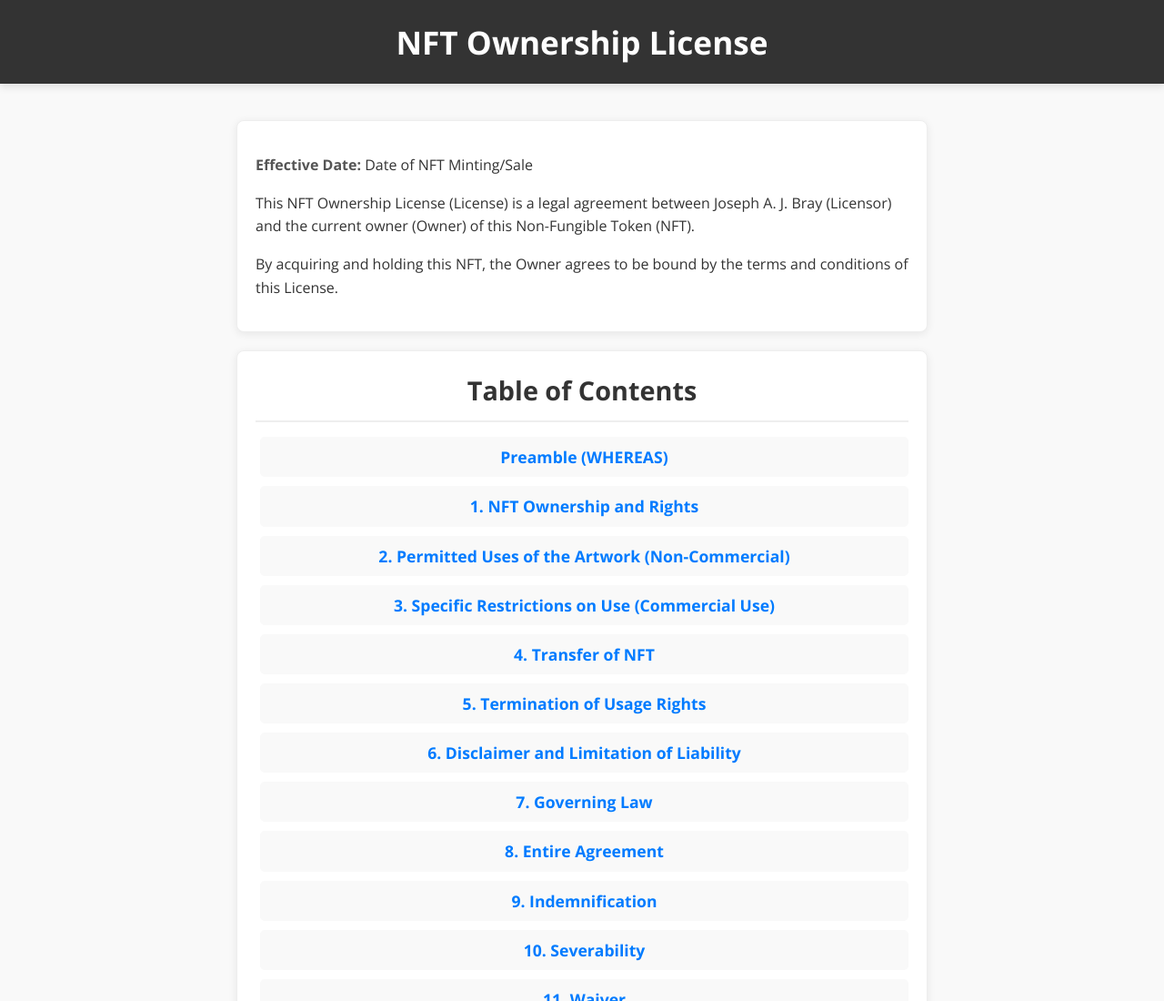
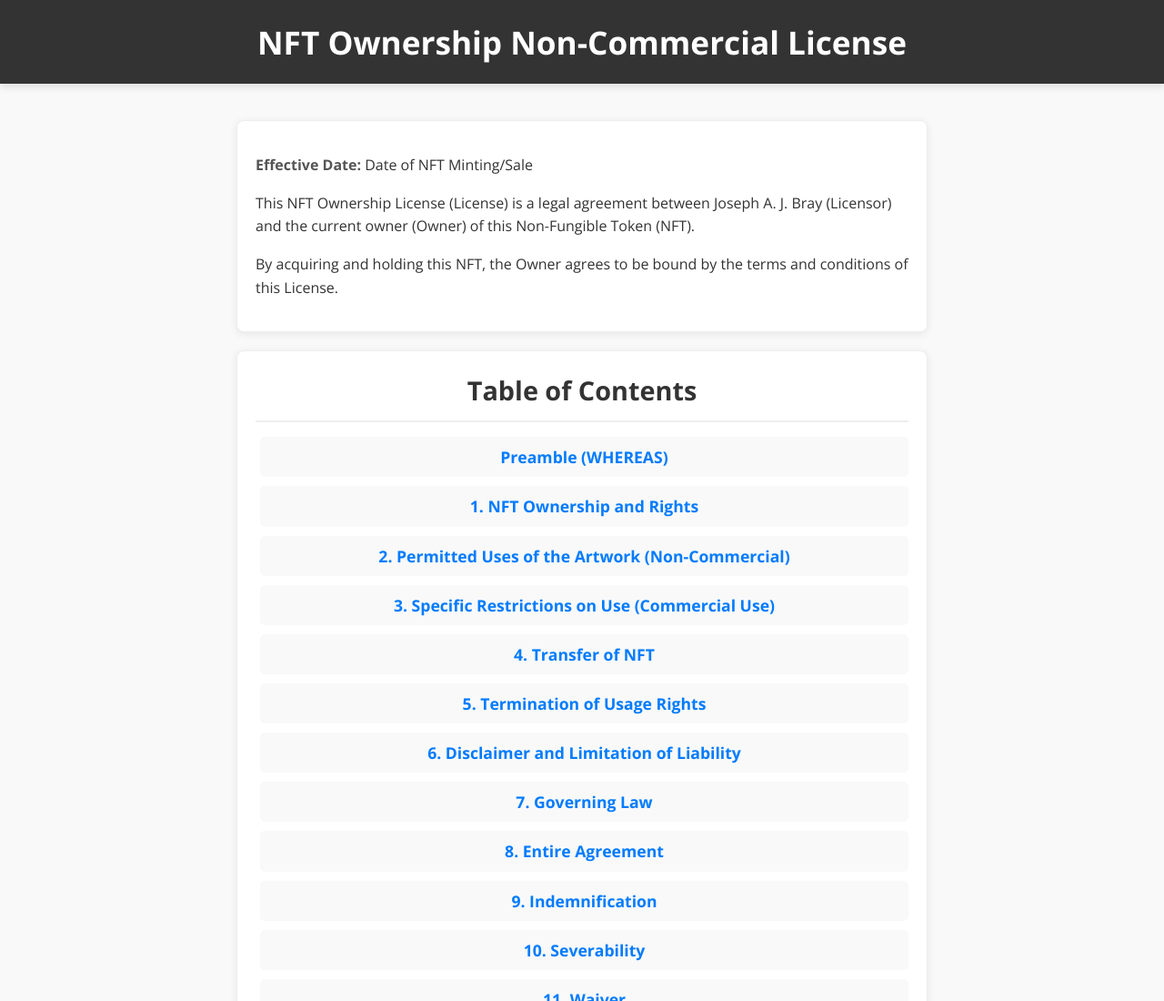
Before and after one commit to StaplezStudio/NonCommercialLicence, a plain HTML site: page index.html in a window 1280 px wide. Shown: the top 1100 px of the page at 91% size. Drawn offline with nearby package versions, Linux system fonts and the light colour scheme.

Commit message:
Update index.html

```diff
--- a/index.html
+++ b/index.html
@@ -171,7 +171,7 @@
 </head>
 <body>
     <header>
-        <h1>NFT Ownership License</h1>
+        <h1>NFT Ownership Non-Commercial License</h1>
     </header>
 
     <div class="container">
```
